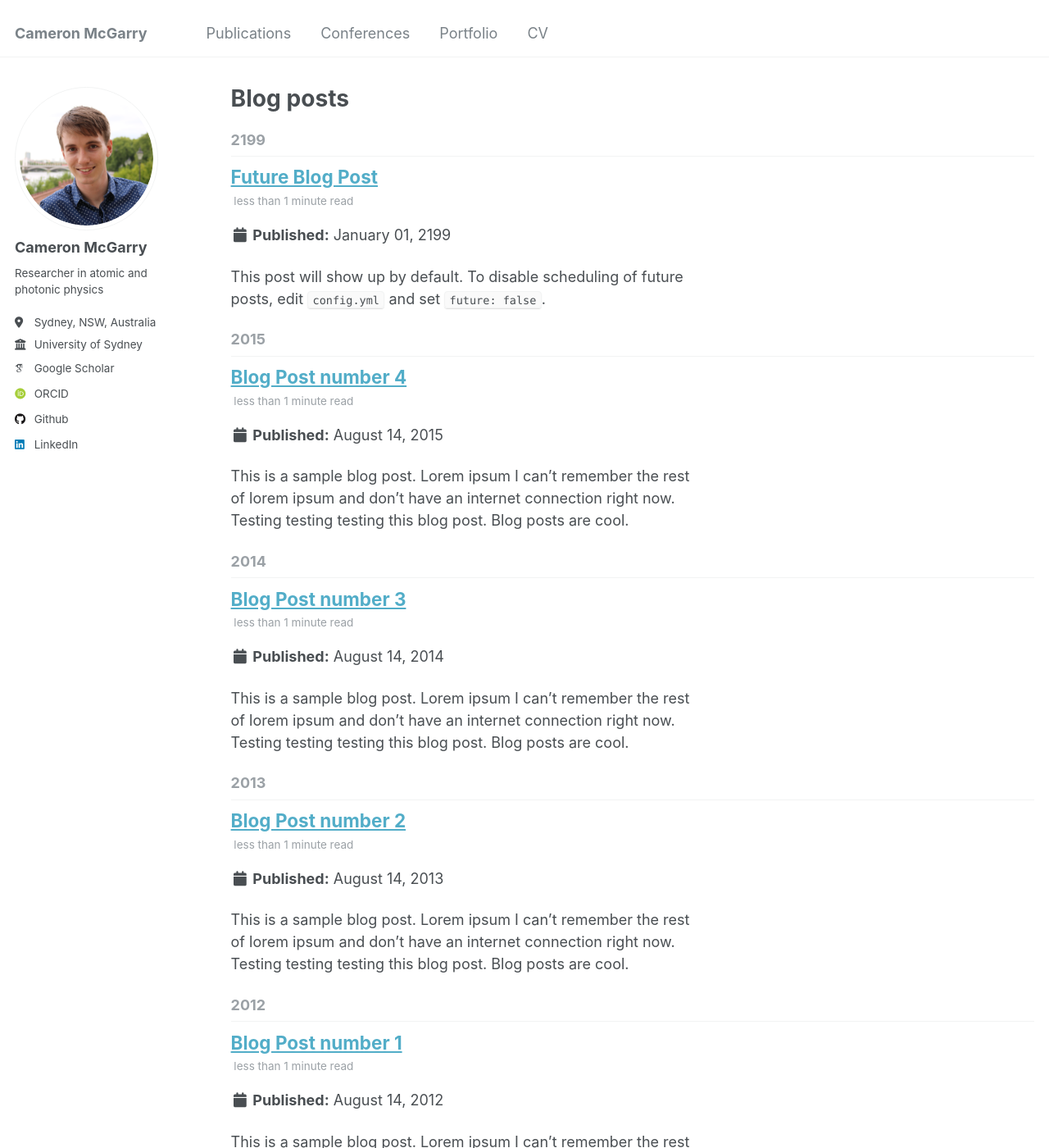
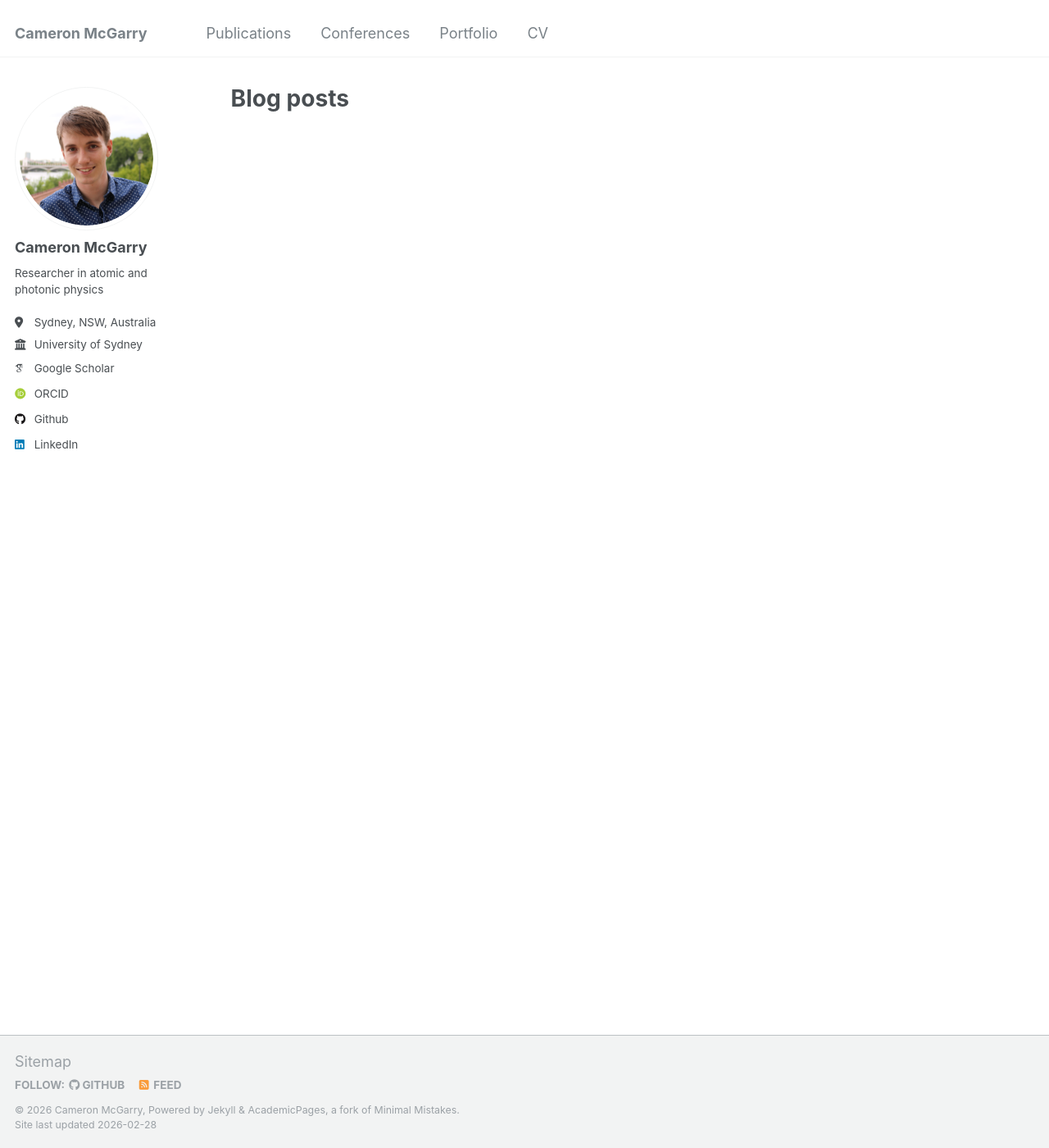
Before and after one commit to mcgarc/mcgarc.github.io, a Jekyll site: the page built from _pages/year-archive.html, in a window 1280 px wide and 1400 px high. Shown: the whole window at 82% size. Built offline with Jekyll 4.4.1, drawn with Linux system fonts in a browser that asks for light colours; some web fonts are replaced; some of the changed text lies outside the part shown.

Commit message:
Fix various typos and general tidy up

```diff
--- a/_posts/2012-08-14-blog-post-1.md
+++ /dev/null
@@ -1,20 +0,0 @@
----
-title: 'Blog Post number 1'
-date: 2012-08-14
-permalink: /posts/2012/08/blog-post-1/
-tags:
-  - cool posts
-  - category1
-  - category2
----
-
-This is a sample blog post. Lorem ipsum I can't remember the rest of lorem ipsum and don't have an internet connection right now. Testing testing testing this blog post. Blog posts are cool.
-
-Headings are cool
-======
-
-You can have many headings
-======
-
-Aren't headings cool?
-------
--- a/_posts/2013-08-14-blog-post-2.md
+++ /dev/null
@@ -1,20 +0,0 @@
----
-title: 'Blog Post number 2'
-date: 2013-08-14
-permalink: /posts/2013/08/blog-post-2/
-tags:
-  - cool posts
-  - category1
-  - category2
----
-
-This is a sample blog post. Lorem ipsum I can't remember the rest of lorem ipsum and don't have an internet connection right now. Testing testing testing this blog post. Blog posts are cool.
-
-Headings are cool
-======
-
-You can have many headings
-======
-
-Aren't headings cool?
-------
--- a/_posts/2014-08-14-blog-post-3.md
+++ /dev/null
@@ -1,20 +0,0 @@
----
-title: 'Blog Post number 3'
-date: 2014-08-14
-permalink: /posts/2014/08/blog-post-3/
-tags:
-  - cool posts
-  - category1
-  - category2
----
-
-This is a sample blog post. Lorem ipsum I can't remember the rest of lorem ipsum and don't have an internet connection right now. Testing testing testing this blog post. Blog posts are cool.
-
-Headings are cool
-======
-
-You can have many headings
-======
-
-Aren't headings cool?
-------
--- a/_posts/2199-01-01-future-post.md
+++ /dev/null
@@ -1,11 +0,0 @@
----
-title: 'Future Blog Post'
-date: 2199-01-01
-permalink: /posts/2012/08/blog-post-4/
-tags:
-  - cool posts
-  - category1
-  - category2
----
-
-This post will show up by default. To disable scheduling of future posts, edit `config.yml` and set `future: false`.
--- a/files/cv.json
+++ b/files/cv.json
@@ -209,8 +209,8 @@
           "start":"March 2016",
           "end":"March 2017",
           "comments":[
-             "Responsibility for equimpent, safety and general running of the club",
-             "Set out plans for long-term financial security by working with alumni and rasing profile to attract potential sponsors"
+             "Responsibility for equipment, safety and general running of the club",
+             "Set out plans for long-term financial security by working with alumni and raising profile to attract potential sponsors"
           ]
         },
         {
@@ -219,7 +219,7 @@
           "end":"March 2015",
           "comments":[
              "Ran ice hockey sessions including collecting payment and ensuring safety",
-             "Reduced financial defecit by approximately 80%, by focusing heavily on recruitment"
+             "Reduced financial deficit by approximately 80%, by focusing heavily on recruitment"
           ]
         }
       ]
```
Also changed, not shown: _pages/terms.md (deleted, +0 -39 lines), _posts/2015-08-14-blog-post-4.md (deleted, +0 -20 lines), _publications/2024-07-24-microstructured-fibre-perspective.md (+1 -1 lines), _publications/thesis.md (+1 -1 lines).
